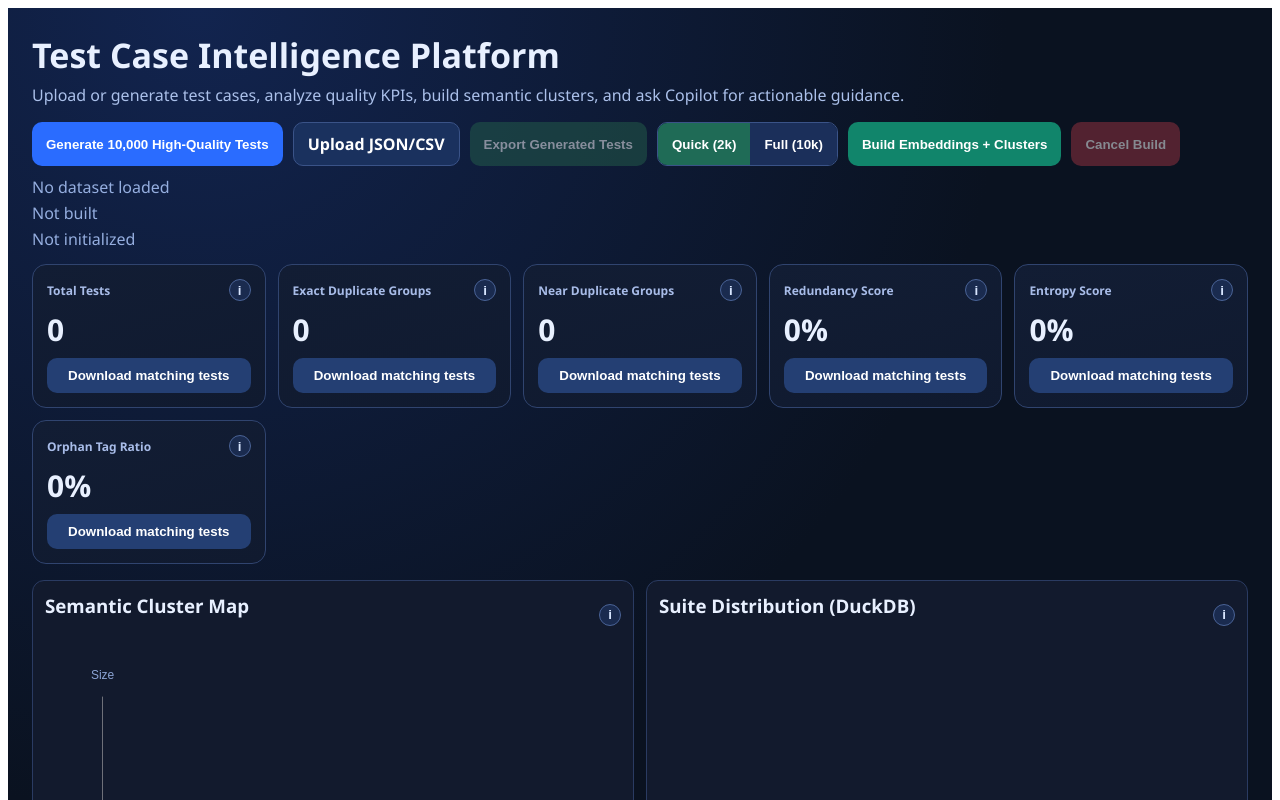
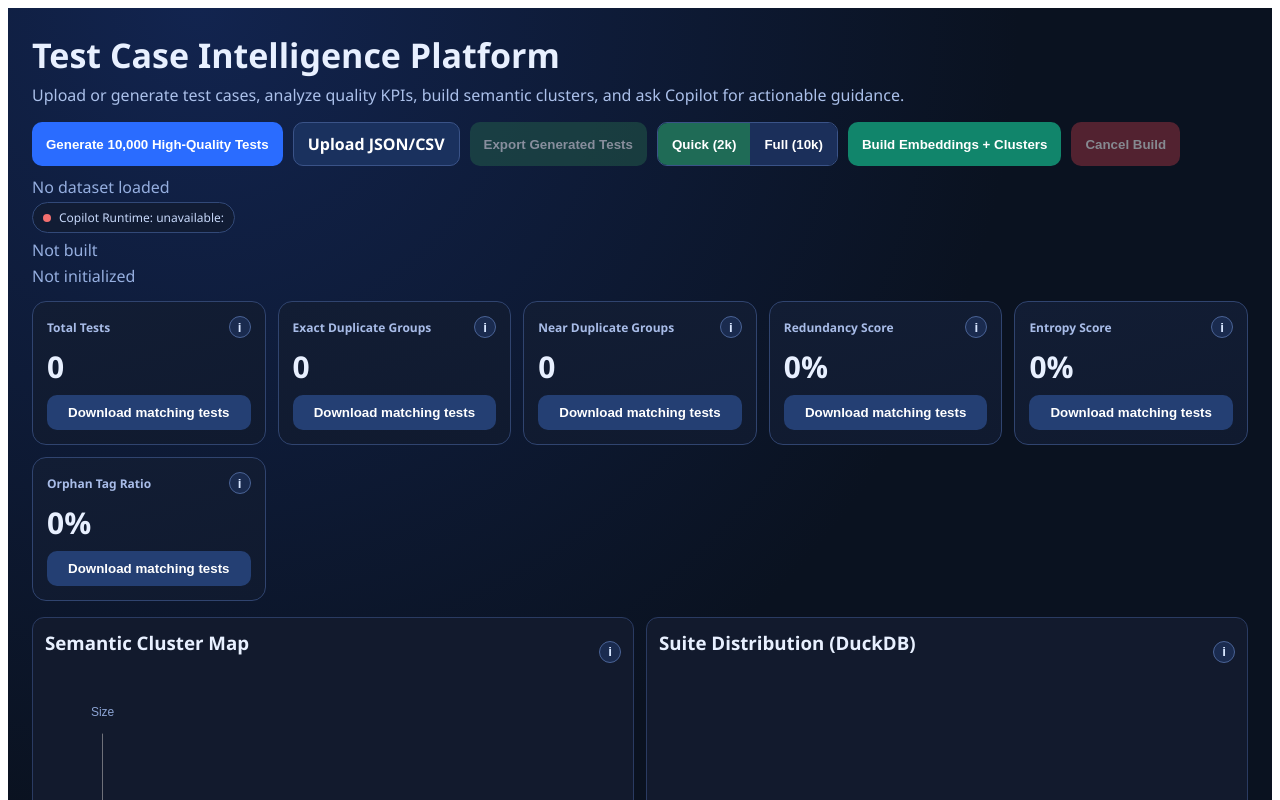
Before and after one commit to arvind3/qa-intelligence-platform, a React (Vite) app: page / in a window 1280 px wide. Shown: the top 800 px of the page. Built offline with nearby package versions, Linux system fonts and the light colour scheme.

Commit message:
Add visible Copilot runtime badge (WebGPU/CPU-WASM/Unavailable)

```diff
--- a/src/main.tsx
+++ b/src/main.tsx
@@ -3,7 +3,7 @@ import { createRoot } from 'react-dom/client'
 import ReactECharts from 'echarts-for-react'
 import Papa from 'papaparse'
 import { computeKpis } from './analytics'
-import { askCopilot, initReasoningEngine, isReasoningReady } from './copilot'
+import { askCopilot, getReasoningMode, initReasoningEngine, isReasoningReady } from './copilot'
 import { loadTestsToDuckDB, queryDashboardStats } from './duckdb'
 import { initEmbeddingModel, embedText } from './embeddings'
 import { generateSyntheticTests } from './synthetic'
@@ -104,6 +104,7 @@ function App() {
   const cancelBuildRef = useRef(false)
 
   const kpis = useMemo(() => computeKpis(rows), [rows])
+  const runtimeMode = getReasoningMode()
 
   const kpiItems = [
     { label: 'Total Tests', value: kpis.totalTests.toLocaleString() },
@@ -374,6 +375,10 @@ function App() {
       </div>
 
       <div style={{ color: '#95aedf', marginBottom: 4 }}>{status}</div>
+      <div style={{ display: 'inline-flex', alignItems: 'center', gap: 8, marginBottom: 6, padding: '6px 10px', border: '1px solid #324978', borderRadius: 999, background: '#111c34', color: '#c7d8fa', fontSize: 12 }}>
+        <span style={{ width: 8, height: 8, borderRadius: '50%', background: runtimeMode.startsWith('webgpu') ? '#39d98a' : runtimeMode.startsWith('cpu-wasm') ? '#f0c14b' : '#f36f6f' }} />
+        Copilot Runtime: {runtimeMode}
+      </div>
       <div style={{ color: '#95aedf', marginBottom: 4 }}>{embStatus}</div>
       {isBuildingSemantic && (
         <div style={{ marginBottom: 10, width: '100%', maxWidth: 560, height: 10, background: '#1a2742', borderRadius: 999, overflow: 'hidden', border: '1px solid #324978' }}>
```
Also changed, not shown: results/TEST_RESULTS.md (+3 -3 lines), results/TEST_RESULTS.csv.
